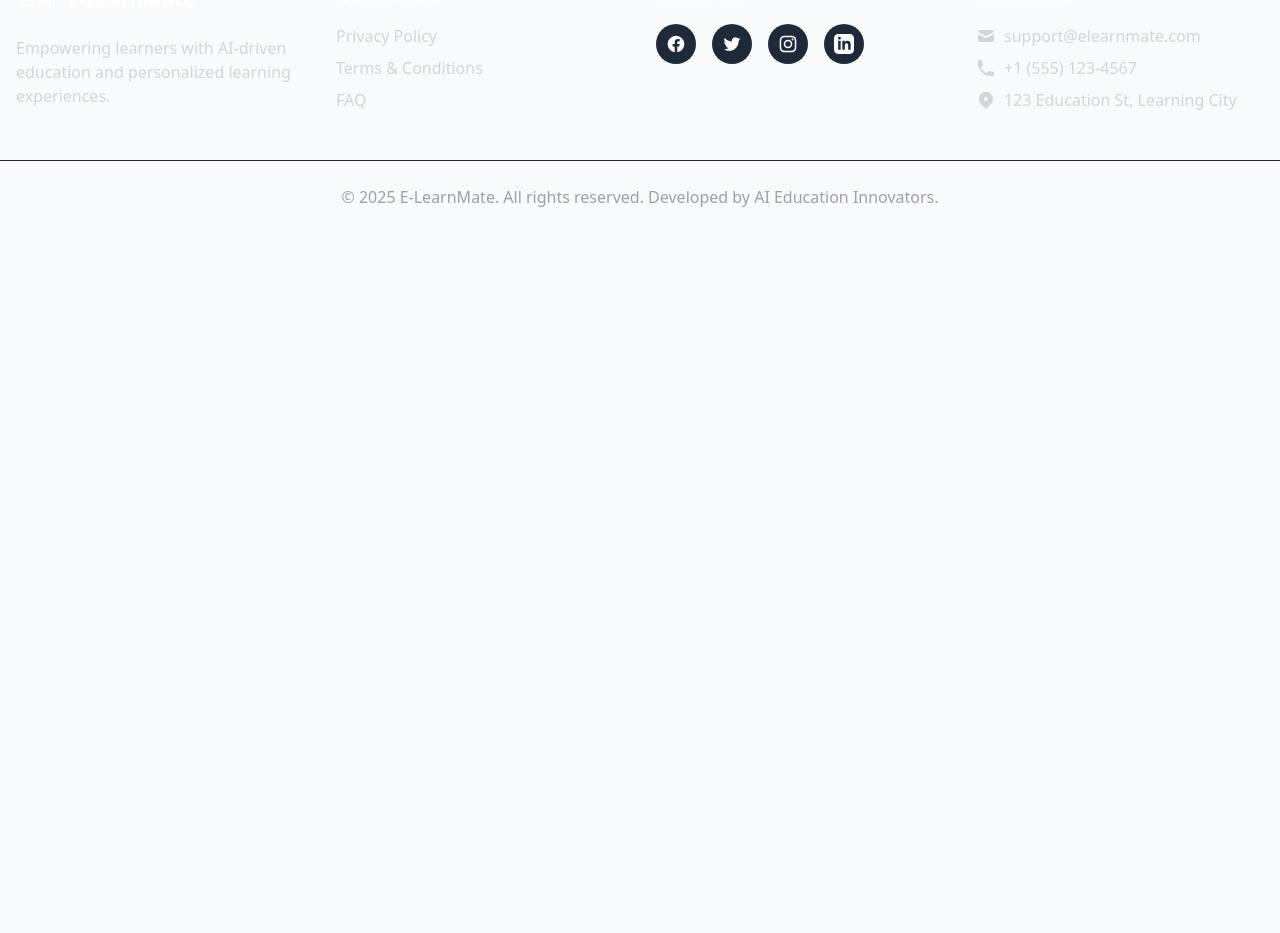
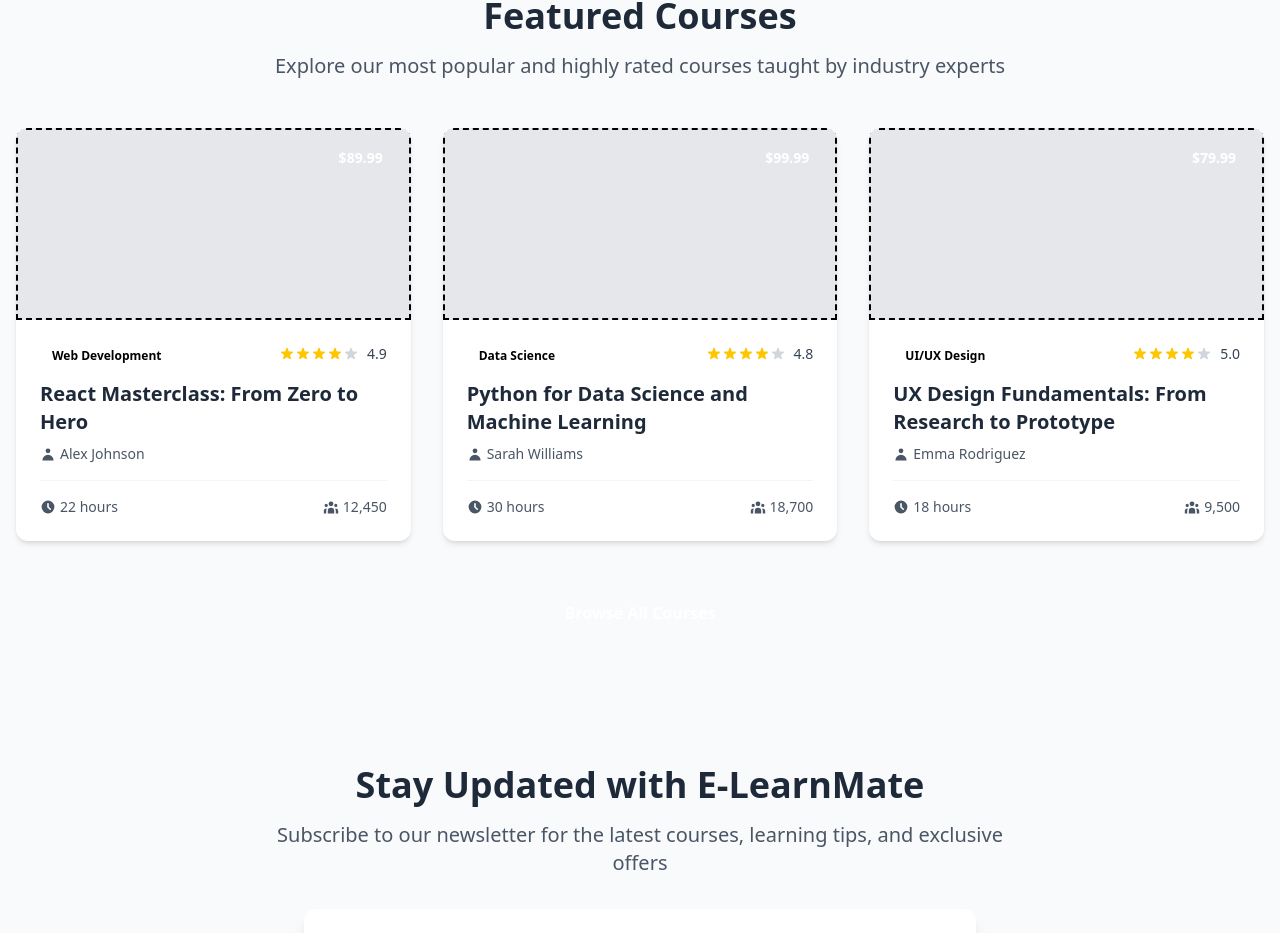
Before and after one commit to sahilwebdev21/E-LearnMate, a Next.js app in the folder frontend/: page / in a window 1280 px wide. Shown: the part 2497-3430 px from the top of the page. Before the commit the page ends 2730 px from the top, so only its background shows below. Built offline with nearby package versions, Linux system fonts and the light colour scheme.

Commit message:
Implement Featured Courses and Newsletter sections on Homepage

```diff
--- a/frontend/src/app/page.tsx
+++ b/frontend/src/app/page.tsx
@@ -1,4 +1,5 @@
 import CategoryCard from "@/components/cards/CategoryCard";
+import CourseCard from "@/components/cards/CourseCard";
 import InstructorCard from "@/components/cards/InstructorCard";
 import Link from "next/link";
 
@@ -74,6 +75,41 @@ export default function Home() {
       studentCount: 15600
     }
   ];
+
+  // Placeholder courses data
+  const featuredCourses = [
+    {
+      id: 'react-masterclass',
+      title: 'React Masterclass: From Zero to Hero',
+      category: 'Web Development',
+      instructor: 'Alex Johnson',
+      rating: 4.9,
+      price: 89.99,
+      duration: '22 hours',
+      students: 12450
+    },
+    {
+      id: 'python-data-science',
+      title: 'Python for Data Science and Machine Learning',
+      category: 'Data Science',
+      instructor: 'Sarah Williams',
+      rating: 4.8,
+      price: 99.99,
+      duration: '30 hours',
+      students: 18700
+    },
+    {
+      id: 'ux-design-fundamentals',
+      title: 'UX Design Fundamentals: From Research to Prototype',
+      category: 'UI/UX Design',
+      instructor: 'Emma Rodriguez',
+      rating: 4.95,
+      price: 79.99,
+      duration: '18 hours',
+      students: 9500
+    }
+  ];
+
   return (
     <div>
       {/* Hero Section */}
@@ -255,6 +291,77 @@ export default function Home() {
         </div>
       </section>
 
+      {/* Featured Courses Section */}
+      <section className="py-16 bg-gray-50">
+        <div className="container mx-auto px-4">
+          <div className="text-center mb-12">
+            <h2 className="text-3xl md:text-4xl font-bold text-gray-800 mb-4">
+              Featured <span className="text-primary">Courses</span>
+            </h2>
+            <p className="text-xl text-gray-600 max-w-3xl mx-auto">
+              Explore our most popular and highly rated courses taught by industry experts
+            </p>
+          </div>
+
+          <div className="grid grid-cols-1 md:grid-cols-3 gap-8 mb-12">
+            {featuredCourses.map((course) => (
+              <CourseCard
+                key={course.id}
+                id={course.id}
+                title={course.title}
+                category={course.category}
+                instructor={course.instructor}
+                rating={course.rating}
+                price={course.price}
+                duration={course.duration}
+                students={course.students}
+              />
+            ))}
+          </div>
+
+          <div className="text-center">
+            <Link
+              href="/courses"
+              className="inline-flex items-center bg-primary hover:bg-primary-light text-white font-bold py-3 px-8 rounded-full transition-colors"
+            >
+              Browse All Courses
+            </Link>
+          </div>
+        </div>
+      </section>
+
+      {/* Newsletter Section */}
+      <section className="py-16 bg-primary/5">
+        <div className="container mx-auto px-4">
+          <div className="max-w-3xl mx-auto text-center">
+            <h2 className="text-3xl md:text-4xl font-bold text-gray-800 mb-4">
+              Stay Updated with <span className="text-primary">E-LearnMate</span>
+            </h2>
+            <p className="text-xl text-gray-600 mb-8">
+              Subscribe to our newsletter for the latest courses, learning tips, and exclusive offers
+            </p>
+
+            <div className="bg-white rounded-xl shadow-lg p-1 flex flex-col sm:flex-row gap-2 max-w-2xl mx-auto">
+              <input
+                type="email"
+                placeholder="Enter your email address"
+                className="flex-grow px-6 py-4 rounded-xl border-0 focus:ring-2 focus:ring-primary focus:outline-none"
+              />
+              <button
+                type="submit"
+                className="bg-primary hover:bg-primary-light text-white font-bold py-4 px-8 rounded-xl transition-colors whitespace-nowrap"
+              >
+                Subscribe Now
+              </button>
+            </div>
+
+            <p className="text-gray-500 text-sm mt-4">
+              We respect your privacy. Unsubscribe at any time.
+            </p>
+          </div>
+        </div>
+      </section>
+
     </div>
   );
 }
--- /dev/null
+++ b/frontend/src/components/cards/CourseCard.tsx
@@ -0,0 +1,98 @@
+import Link from "next/link";
+
+interface CourseCardProps {
+  id: string;
+  title: string;
+  category: string;
+  instructor: string;
+  rating: number;
+  price: number;
+  duration: string;
+  students: number;
+}
+
+const CourseCard = ({
+  id,
+  title,
+  category,
+  instructor,
+  rating,
+  price,
+  duration,
+  students
+}: CourseCardProps) => {
+  // Generate star rating
+  const renderStars = () => {
+    return Array.from({ length: 5 }).map((_, i) => (
+      <svg
+        key={i}
+        xmlns="http://www.w3.org/2000/svg"
+        className={`h-4 w-4 ${i < Math.floor(rating) ? 'text-yellow-400' : 'text-gray-300'}`}
+        viewBox="0 0 20 20"
+        fill="currentColor"
+      >
+        <path d="M9.049 2.927c.3-.921 1.603-.921 1.902 0l1.07 3.292a1 1 0 00.95.69h3.462c.969 0 1.371 1.24.588 1.81l-2.8 2.034a1 1 0 00-.364 1.118l1.07 3.292c.3.921-.755 1.688-1.54 1.118l-2.8-2.034a1 1 0 00-1.175 0l-2.8 2.034c-.784.57-1.838-.197-1.539-1.118l1.07-3.292a1 1 0 00-.364-1.118L2.98 8.72c-.783-.57-.38-1.81.588-1.81h3.461a1 1 0 00.951-.69l1.07-3.292z" />
+      </svg>
+    ));
+  };
+
+  return (
+    <Link
+      href={`/courses/${id}`}
+      className="block group"
+    >
+      <div className="bg-white rounded-xl shadow-md overflow-hidden transition-all duration-300 hover:shadow-xl h-full flex flex-col">
+        {/* Course Image */}
+        <div className="relative">
+          <div className="bg-gray-200 border-2 border-dashed w-full h-48" />
+          <div className="absolute top-4 right-4 bg-primary text-white text-sm font-bold py-1 px-3 rounded-full">
+            ${price.toFixed(2)}
+          </div>
+        </div>
+
+        {/* Course Content */}
+        <div className="p-6 flex-grow">
+          <div className="flex justify-between items-start mb-3">
+            <span className="inline-block bg-primary/10 text-primary text-xs font-semibold px-3 py-1 rounded-full">
+              {category}
+            </span>
+            <div className="flex items-center">
+              <div className="flex mr-1">
+                {renderStars()}
+              </div>
+              <span className="text-sm font-medium text-gray-700 ml-1">{rating.toFixed(1)}</span>
+            </div>
+          </div>
+
+          <h3 className="text-xl font-bold text-gray-800 mb-2 group-hover:text-primary transition-colors line-clamp-2">
+            {title}
+          </h3>
+
+          <div className="flex items-center text-sm text-gray-600 mb-4">
+            <svg xmlns="http://www.w3.org/2000/svg" className="h-4 w-4 mr-1" viewBox="0 0 20 20" fill="currentColor">
+              <path fillRule="evenodd" d="M10 9a3 3 0 100-6 3 3 0 000 6zm-7 9a7 7 0 1114 0H3z" clipRule="evenodd" />
+            </svg>
+            {instructor}
+          </div>
+
+          <div className="flex justify-between border-t border-gray-100 pt-4">
+            <div className="flex items-center text-sm text-gray-600">
+              <svg xmlns="http://www.w3.org/2000/svg" className="h-4 w-4 mr-1" viewBox="0 0 20 20" fill="currentColor">
+                <path fillRule="evenodd" d="M10 18a8 8 0 100-16 8 8 0 000 16zm1-12a1 1 0 10-2 0v4a1 1 0 00.293.707l2.828 2.829a1 1 0 101.415-1.415L11 9.586V6z" clipRule="evenodd" />
+              </svg>
+              {duration}
+            </div>
+            <div className="flex items-center text-sm text-gray-600">
+              <svg xmlns="http://www.w3.org/2000/svg" className="h-4 w-4 mr-1" viewBox="0 0 20 20" fill="currentColor">
+                <path d="M13 6a3 3 0 11-6 0 3 3 0 016 0zM18 8a2 2 0 11-4 0 2 2 0 014 0zM14 15a4 4 0 00-8 0v3h8v-3zM6 8a2 2 0 11-4 0 2 2 0 014 0zM16 18v-3a5.972 5.972 0 00-.75-2.906A3.005 3.005 0 0119 15v3h-3zM4.75 12.094A5.973 5.973 0 004 15v3H1v-3a3 3 0 013.75-2.906z" />
+              </svg>
+              {students.toLocaleString()}
+            </div>
+          </div>
+        </div>
+      </div>
+    </Link>
+  );
+};
+
+export default CourseCard;
```
Also changed, not shown: frontend/tailwind.config.ts (line endings or trailing spaces).
